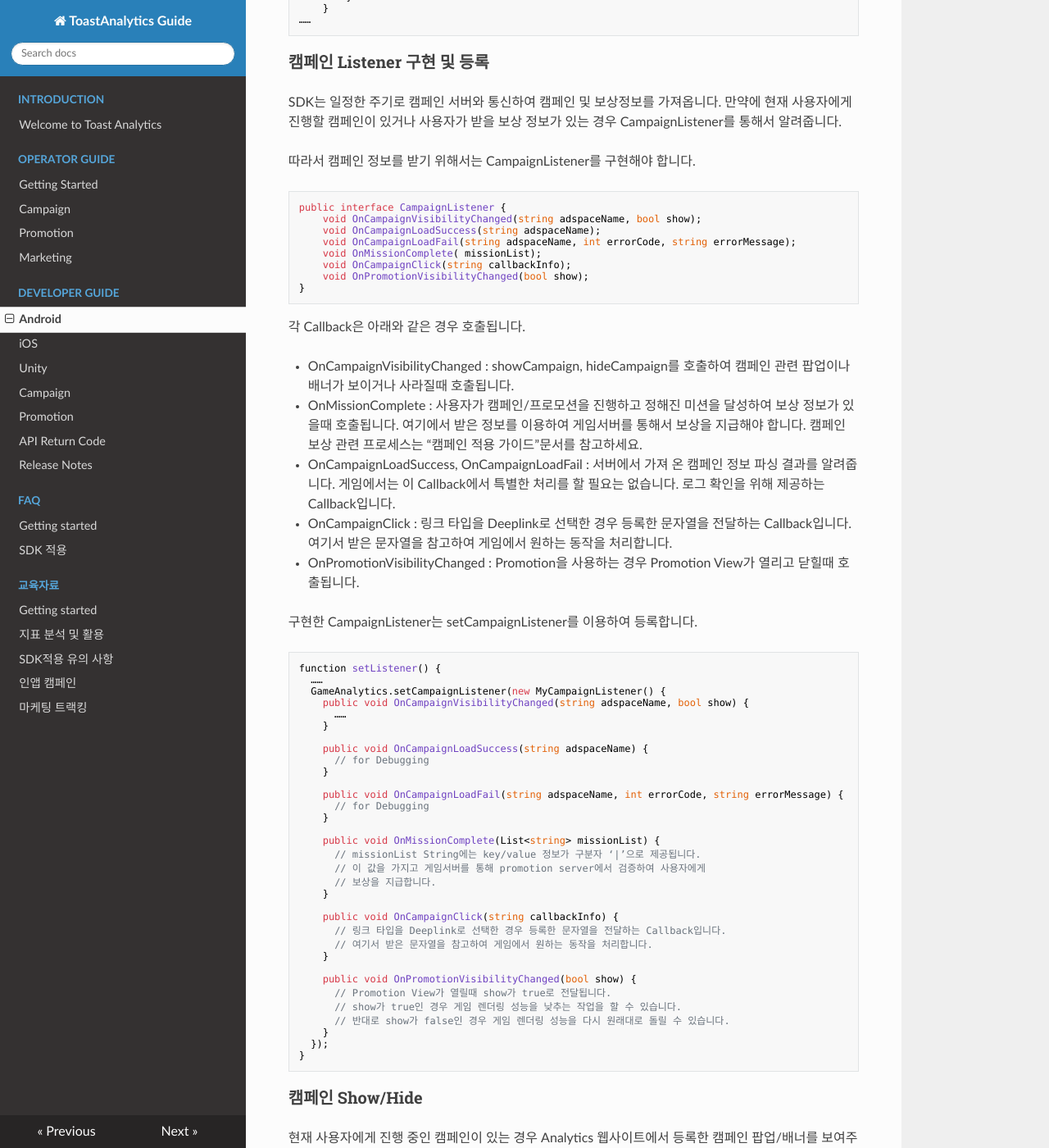
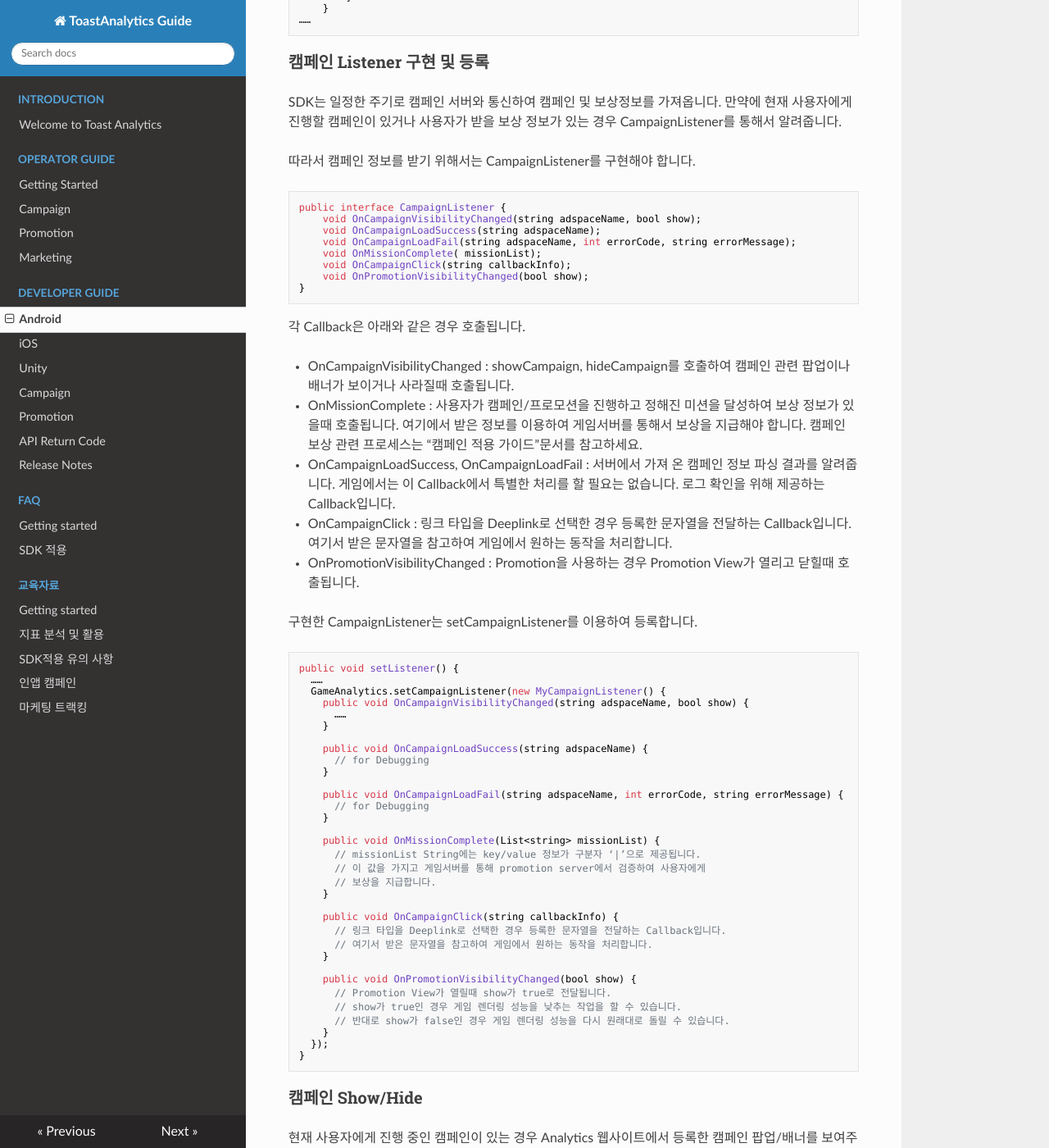
Before and after one commit to ToastAnalytics/ToastAnalytics, an MkDocs documentation site: the page built from docs/Developer/4. Android Developer Guide.md, in a window 1280 px wide and 1400 px high, scrolled down 14370 px. Shown: the whole window at 82% size. Built offline with MkDocs 1.6.1, drawn with Linux system fonts in a browser that asks for light colours; nearby versions of some CDN libraries; old or Windows-style settings are respelled for this version of MkDocs; some of the changed text lies outside the part shown.

Commit message:
Update 4. Android Developer Guide.md

````diff
--- a/docs/Developer/4. Android Developer Guide.md
+++ b/docs/Developer/4. Android Developer Guide.md
@@ -344,7 +344,7 @@
 
 보석 10개를 이용하여 체리 100개를 구매한 경우는 아래와 같이 사용합니다.
 
-```
+```java
 // 1차 재화 사용
 GameAnalytics.traceMoneyConsumption("CODE_USE_GEM", "0", 10, 10);
 
@@ -364,7 +364,7 @@
 
 또한 다른 API에 전달되는 level 값도 현재 진행중인 스테이지가 아닌 사용자의 최고 스테이지를 레벨 값으로 사용해야 합니다.
 
-```
+```java
 GameAnalytics.traceLevelUp(10);
 ```
 
@@ -373,7 +373,7 @@
 
 사용자의 친구 숫자를 등록합니다. 일반적으로 앱 실행 후 친구 정보 로딩이 완료된 시점에 호출하면 됩니다.
 
-```
+```java
 GameAnalytics.traceFriendCount(100);
 ```
 
@@ -409,7 +409,7 @@
 
 http://cloud.toast.com/documents/18/?content_id=145
 
-```
+```xml
 <manifest>
   ……
   <application>
@@ -437,7 +437,7 @@
 
 Main Activity가 아닌 다른 Activity를 실행하기 위해서는 “setPushIntent”함수를 통해서 명시적으로 지정해야 합니다.
 
-```
+```java
 import com.toast.android.analytics.GameAnalytics;
 
 public class TestActivty extends Activity {
@@ -462,7 +462,7 @@
 
 이때 Push에 대한 정보가 담긴 Intent 정보를 제대로 전달받기 위해서는 해당 Activity에서 “onNewIntent”를 명시적으로 Override 하여야 합니다.
 
-```
+```java
 public class NEAFlatSampleActivity extends Activity {
 
   @Override
@@ -478,7 +478,7 @@
 
 http://cloud.toast.com/documents/18/?content_id=145
 
-```
+```java
 import com.toast.android.analytics.GameAnalytics;
 
 public class TestActivty extends Activity {
@@ -515,7 +515,7 @@
 
 따라서 캠페인 정보를 받기 위해서는 CampaignListener를 구현해야 합니다.
 
-```
+```java
 public interface CampaignListener {
     void OnCampaignVisibilityChanged(string adspaceName, bool show);
     void OnCampaignLoadSuccess(string adspaceName);
@@ -538,8 +538,8 @@
 구현한 CampaignListener는 setCampaignListener를 이용하여 등록합니다.
 
 
-```
-function setListener() {
+```java
+public void setListener() {
   ……
   GameAnalytics.setCampaignListener(new MyCampaignListener() {
     public void OnCampaignVisibilityChanged(string adspaceName, bool show) {
@@ -581,7 +581,7 @@
 
 Adspace 등록 방법은 “캠페인 테스트 가이드”를 참고하세요.
 
-```
+```java
 public static int showCampaign(String adspaceName, Activity activity)
 public static int showCampaign(String adspaceName, Activity activity, int animation, int lifeTime)
 public static int hideCampaign(String adspaceName)
@@ -594,13 +594,13 @@
 
 예를들어 Fever Time Item을 사용하는 경우 아래와 같이 사용합니다. 사용된 모든 코드는 게임에서 정의하여 사용합니다. 아래 예제는 특정 스테이지에서 아이템 변동 내용을 추적하기 위해 정의한 코드입니다.
 
-```
+```java
 GameAnalytics.traceEvent("ITEM", "ITEM_USE", "FEVER", "STAGE_10", 1, 10);
 ```
 
 특정 레벨에서 보스 배틀 결과를 추적할때도 사용할 수 있습니다.
 
-```
+```java
 GameAnalytics.traceEvent("STAGE", "STAGE_BOSS_VICTORY", "DRAGON_VALLEY", "BOSS_MOB", 1, 10);
 ```
 
@@ -629,7 +629,7 @@
 
 (Analytics 설정에 등록한 이미지를 사용하지 않고 게임 배포 패키지에 포함된 이미지를 사용하여 버튼을 생성도 가능합니다. 단 이때도 프로모션 가능 여부를 반드시 확인-isPromotionAvailable- 후에 버튼을 생성해야 합니다.)
 
-```
+```java
 if (GameAnalytics.isPromotionAvailable() == true) {
     String buttonImagePath = GameAnalytics.getPromotionButtonImagePath();
     Drawable d = new BitmapDrawable(activity.getResources(), buttonImagePath);
@@ -642,7 +642,7 @@
 ### 프로모션 실행
 프로모션 버튼을 터치하는 경우 “launchPromotionPage()”를 호출하여 프로모션을 실행합니다.
 
-```
+```java
 private void touchPromotionButton() {
     ……
     GameAnalytics.launchPromotionPage();
@@ -654,7 +654,7 @@
 
 가로/세로 화면 고정을 위해서는 android:screenOrientation을 이용하여 설정합니다. (http://developer.android.com/guide/topics/manifest/activity-element.html#screen)
 
-```
+```xml
 <activity
     android:configChanges="keyboard|keyboardHidden|orientation|
         screenLayout|uiMode|screenSize|smallestScreenSize"
@@ -679,7 +679,7 @@
 
 Intro Scene 로딩 시간을 측정하고 싶은 경우 아래와 같이 사용합니다. “INTRO_LOADING”은 특정 구간에 대해서 게임에서 정의하는 값입니다.
 
-```
+```java
 private void onStart() {
     GameAnalytics.traceStartSpeed("INTRO_LOADING");
 }
@@ -699,7 +699,7 @@
 
 Log tags는 “Analytics:”로 시작합니다. Eclipse에서 log cat filter를 “Analytics”로 지정하면 SDK에서 발생하는 로그를 확인할 수 있습니다.)
 
-```
+```java
 private void Start () {
      ……
      GameAnalytics.setDebugMode(true);
@@ -730,7 +730,7 @@
 - public static final String DEVICE_INFO_DEVICEID = “deviceId”;
 - public static final String DEVICE_INFO_CAMPAIGN_USERID = ”campaignUserId”;
 
-```
+```java
 private void printDeviceInfo() {
      String deviceID = GameAnalytics.getDeviceInfo(DEVICE_INFO_DEVICEID);
      String campaignUserID = GameAnalytics.getDeviceInfo(DEVICE_INFO_CAMPAIGN_USERID);
@@ -741,6 +741,6 @@
 ## SDK 버전 확인
 SDK 버전은 &lduo;getVersion()” 함수를 통해 확인할 수 있습니다.
 
-```
+```java
 public static String getVersion()
 ```
````
